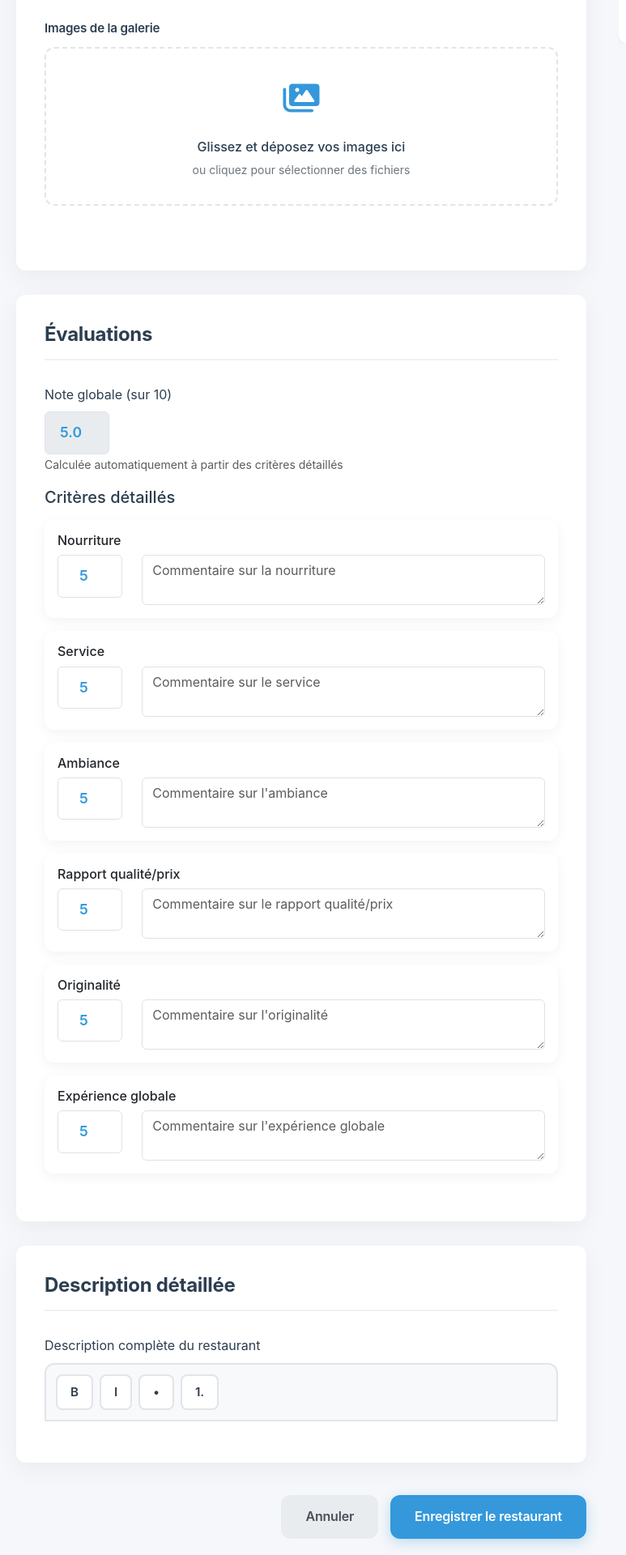
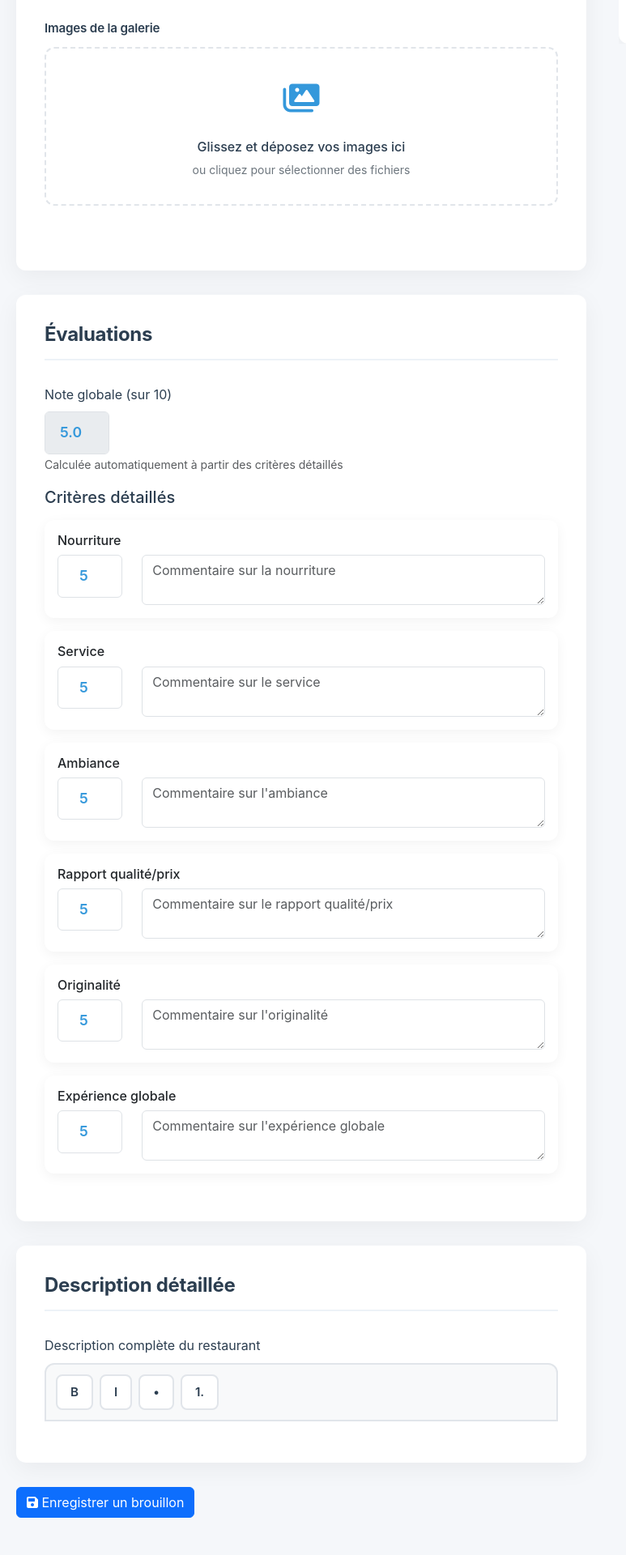
Before and after one commit to Natael21/blog-culinaire, a Jekyll site: the page admin/new-recipe.html, which Jekyll copies as it is, in a window 1280 px wide. Shown: the part 1245-3165 px from the top of the page at 81% size, without its empty margins (0-773 px from the left). Built offline with Jekyll 4.4.1, drawn with Linux system fonts in a browser that asks for light colours; after the commit the page ends 3139 px from its top, so only the background shows below that.

Commit message:
touchup popup admin

```diff
--- a/admin/new-recipe.html
+++ b/admin/new-recipe.html
@@ -1075,9 +1075,10 @@
                     </div>
                 </div>
 
-                <div class="action-buttons">
-                    <button type="button" class="cancel-btn" onclick="window.location.href='index.html'">Annuler</button>
-                    <button type="submit" class="save-btn">Enregistrer le restaurant</button>
+                <div class="form-actions">
+                    <button type="submit" class="btn btn-primary">
+                        <i class="fas fa-save"></i> Enregistrer un brouillon
+                    </button>
                 </div>
             </form>
         </div>
@@ -1524,12 +1525,16 @@
                 }
 
                 // Afficher un message de succès
-                showAlert('success', 'Restaurant enregistré avec succès !');
-
-                // Rediriger vers la page d'administration après 2 secondes
+                showAlert('success', `
+                    <h5 class="alert-heading mb-2">Restaurant enregistré avec succès !</h5>
+                    <p class="mb-1">Le restaurant a été sauvegardé en tant que brouillon.</p>
+                    <p class="mb-0">Il prendra quelques minutes pour apparaître dans la liste des brouillons.</p>
+                `);
+
+                // Rediriger vers la page d'administration après 3 secondes
                 setTimeout(() => {
                     window.location.href = 'index.html';
-                }, 2000);
+                }, 3000);
 
             } catch (error) {
                 console.error('Erreur lors de la sauvegarde:', error);
```
